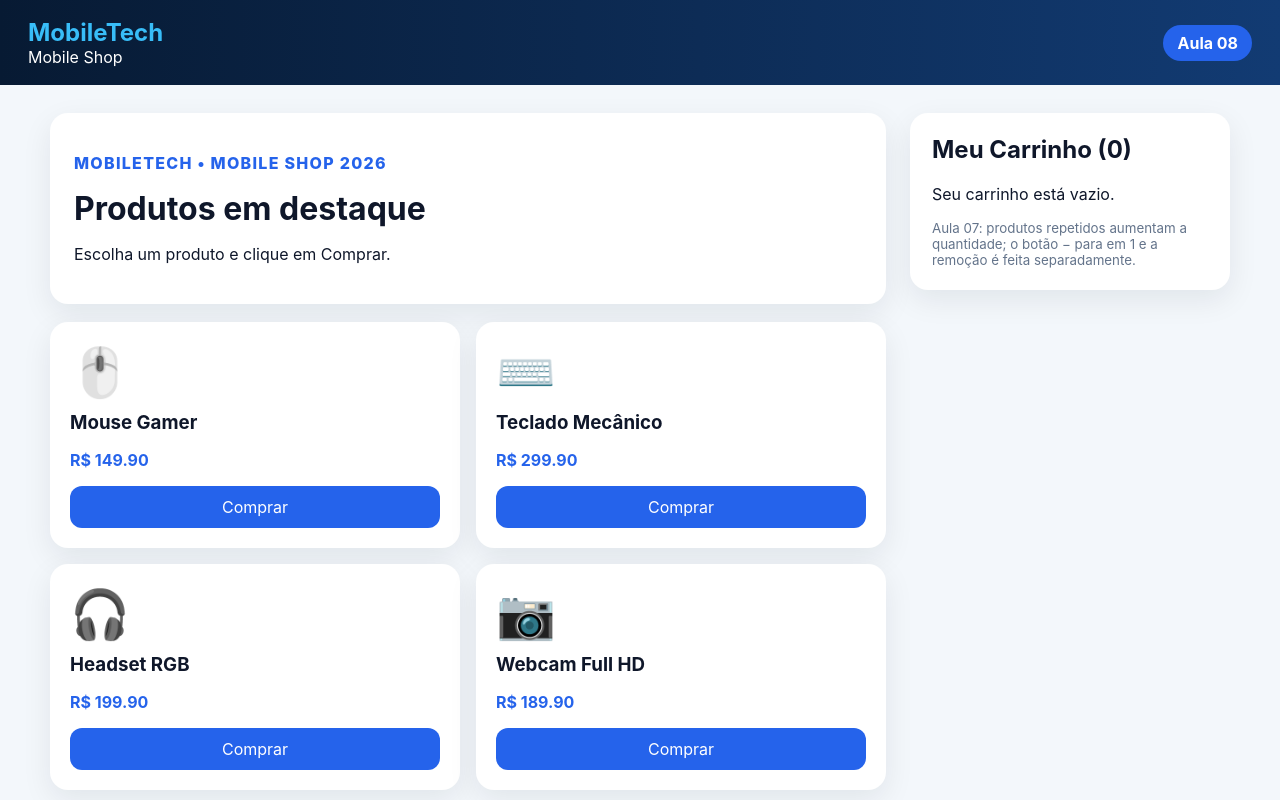
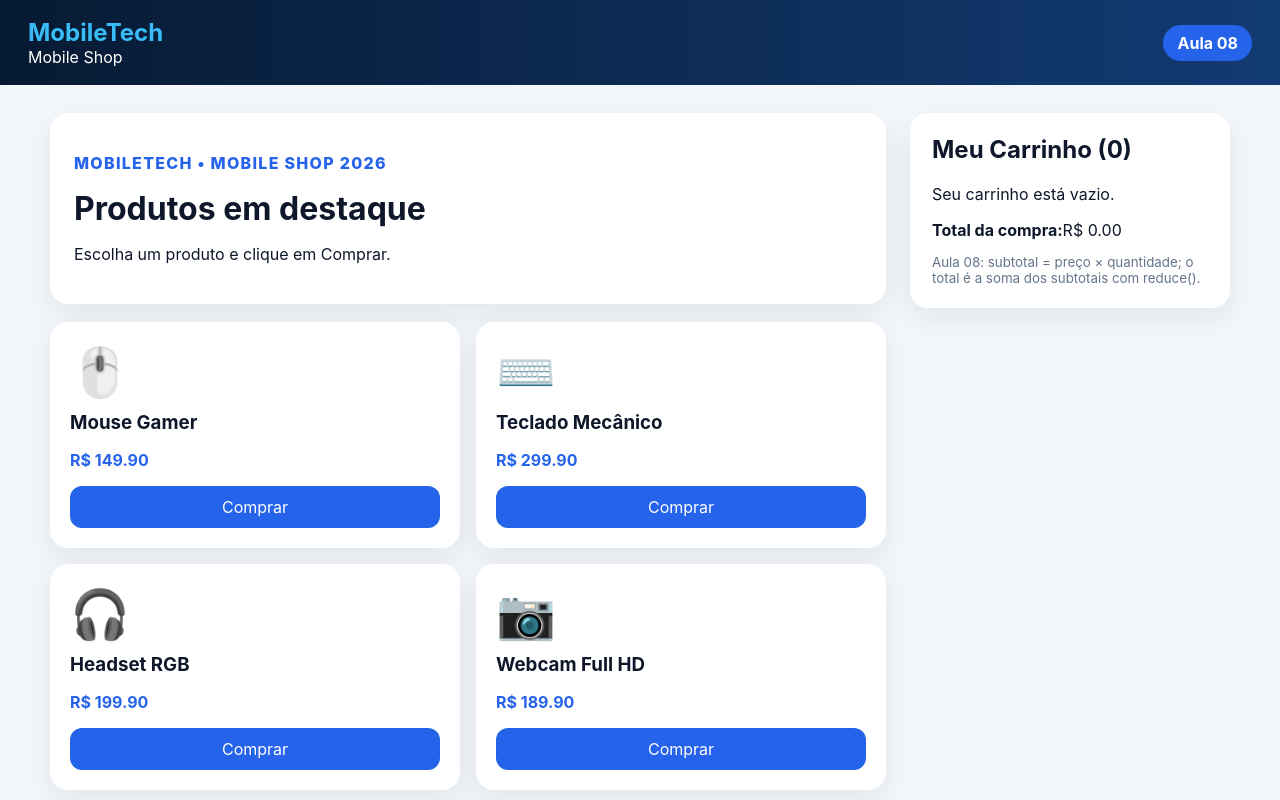
Before and after one commit to SidneyEscolaEstudio/Mobile-Shop-2026-Aulas, a React (Vite) app: page / in a window 1280 px wide. Built offline with nearby package versions, Linux system fonts and the light colour scheme.

Commit message:
feat(aula08): calcula subtotal e total com reduce

```diff
--- a/src/components/Carrinho.jsx
+++ b/src/components/Carrinho.jsx
@@ -1,4 +1,9 @@
 function Carrinho({ carrinho, onAumentar, onDiminuir, onRemover }) {
+  const total = carrinho.reduce(
+    (soma, produto) => soma + produto.preco * produto.quantidade,
+    0
+  );
+
   return (
     <section className="carrinho">
       <h2>Meu Carrinho ({carrinho.length})</h2>
@@ -6,12 +11,18 @@ function Carrinho({ carrinho, onAumentar, onDiminuir, onRemover }) {
       {carrinho.length === 0 ? (
         <p>Seu carrinho está vazio.</p>
       ) : (
-        carrinho.map((produto) => (
+        carrinho.map((produto) => {
+          const subtotal = produto.preco * produto.quantidade;
+
+          return (
             <div key={produto.id} className="item-carrinho">
               <span className="produto-emoji" aria-hidden="true">{produto.emoji}</span>
               <div className="item-info">
                 <strong>{produto.nome}</strong>
                 <p>R$ {produto.preco.toFixed(2)}</p>
+                <p>Quantidade: {produto.quantidade}</p>
+                <p className="subtotal">Subtotal: R$ {subtotal.toFixed(2)}</p>
+
                 <div className="controle-qtd">
                   <button
                     onClick={() => onDiminuir(produto.id)}
@@ -30,10 +41,16 @@ function Carrinho({ carrinho, onAumentar, onDiminuir, onRemover }) {
                 </div>
               </div>
             </div>
-        ))
+          );
+        })
       )}
 
-      <small>Aula 07: produtos repetidos aumentam a quantidade; o botão − para em 1 e a remoção é feita separadamente.</small>
+      <div className="total-carrinho">
+        <strong>Total da compra:</strong>
+        <span>R$ {total.toFixed(2)}</span>
+      </div>
+
+      <small>Aula 08: subtotal = preço × quantidade; o total é a soma dos subtotais com reduce().</small>
     </section>
   );
 }
```
Lines whose indentation alone changed are shown as unchanged.
